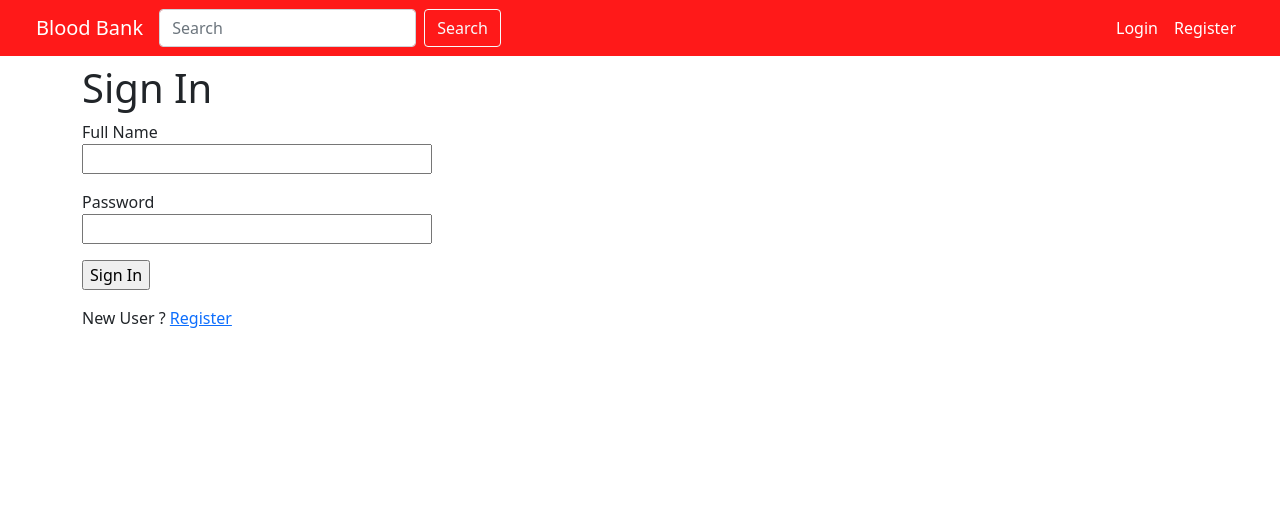
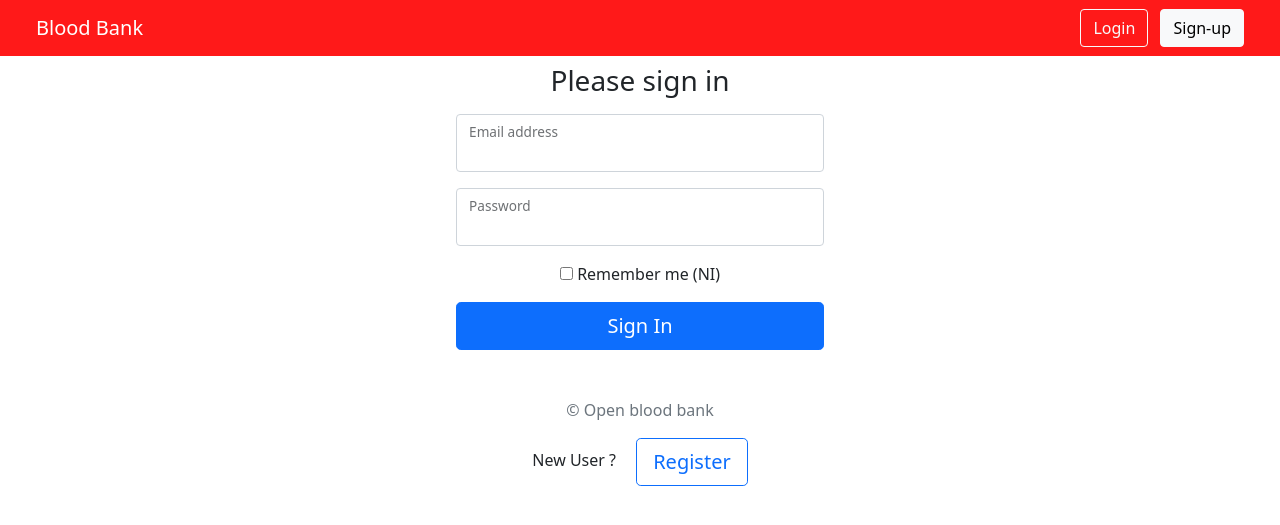
Before and after one commit to Ashu-r/blood-bank, a Flask app: page /login in a window 1280 px wide. Shown: the top 525 px of the page. Run offline with Flask 2, Linux system fonts and the light colour scheme; parts of the project's set-up code (start-up, migrations or seed data) failed here and were passed over.

Commit message:
Login page with bootstrap

```diff
--- a/app/templates/base.html
+++ b/app/templates/base.html
@@ -22,40 +22,16 @@
 	<body>
 		<nav class="navbar navbar-expand-lg navbar-dark px-lg-4 mb-2" style="background-color: #ff1919">
 			<div class="container-fluid">
-				<a class="navbar-brand" href="{{url_for('index')}}">Blood Bank</a>
-				<button
-					class="navbar-toggler"
-					type="button"
-					data-bs-toggle="collapse"
-					data-bs-target="#navbarSupportedContent"
-					aria-controls="navbarSupportedContent"
-					aria-expanded="false"
-					aria-label="Toggle navigation"
-				>
-					<span class="navbar-toggler-icon"></span>
-				</button>
-				<div class="collapse navbar-collapse" id="navbarSupportedContent">
-					<ul class="navbar-nav me-auto mb-2 mb-lg-0">
-						<form class="d-flex">
-							<input class="form-control me-2" type="search" placeholder="Search" aria-label="Search" />
-							<button class="btn btn-outline-light" type="submit">Search</button>
-						</form>
-					</ul>
-				</div>
-				<div class="navbar-nav">
-					<li class="nav-item">
-						<a class="nav-link text-white" href="/login">Login</a>
-					</li>
-					<li class="nav-item">
-						<a class="nav-link text-white" href="/register">Register</a>
-					</li>
+				<a class="navbar-brand" href="/">Blood Bank</a>
+				<div class="text-end">
+					<a type="button" href="{{url_for('login')}}" class="btn btn-outline-light me-2">Login</a>
+					<a type="button" href="{{url_for('register')}}" class="btn btn-light">Sign-up</a>
 				</div>
 			</div>
 		</nav>
 
 		{% with messages = get_flashed_messages() %} {% if messages %} {% for message in messages %} {{message}} {% endfor %} {% endif %} {% endwith %}
-
-		<div class="container">{%block content%} {% endblock %}</div>
+		{%block content%} {% endblock %}
 
 		<!--Bootstrap Bundle with Popper -->
 		<script
--- a/app/templates/login.html
+++ b/app/templates/login.html
@@ -1,24 +1,35 @@
-{% extends 'base.html' %}
+{% extends 'base.html' %} {% block content %}
+<div class="text-center">
+	<div class="text-center d-inline-flex">
+		<main class="form-signin">
+			<form action="" method="POST">
+				{{form.hidden_tag()}}
 
-{% block content %}
-<h1>Sign In</h1>
-<form action="" method='POST'>
-    {{form.hidden_tag()}}
-    <p>
-        {{form.username.label}}<br>
-        {{form.username(size=32)}}<br>
-        {% for error in form.username.errors %}
-        <span style="color: red;"> [{{error}}] </span>
-        {% endfor %}
-    </p>
-    <p>
-        {{form.password.label}}<br>
-        {{form.password(size=32)}}<br>
-        {% for error in form.password.errors %}
-        <span style="color: red;"> [{{error}}] </span>
-        {% endfor %}
-    </p>
-    <p>{{form.submit()}}</p>
-</form>
-<p>New User ? <a href="/register">Register</a></p>
+				<h1 class="h3 mb-3 fw-normal">Please sign in</h1>
+
+				<div class="form-floating mb-3">
+					{{form.username(class_="form-control")}}
+					<label for="floatingInput">Email address</label>
+				</div>
+				{% for error in form.username.errors %}
+				<span style="color: red"> [{{error}}] </span>
+				{% endfor %}
+				<div class="form-floating mb-3">
+					{{form.password(size=32, class_="form-control")}}
+					<label for="floatingPassword">Password</label>
+				</div>
+				{% for error in form.password.errors %}
+				<span style="color: red"> [{{error}}] </span>
+				{% endfor %}
+				<div class="checkbox mb-3">
+					<label> <input type="checkbox" value="remember-me" /> Remember me (NI)</label>
+				</div>
+				{{form.submit(class_="w-100 btn btn-lg btn-primary")}}
+				<p class="mt-5 mb-3 text-muted">© Open blood bank</p>
+				<p>New User ? <a class="btn btn-lg btn-outline-primary ms-3" href="/register">Register</a></p>
+			</form>
+		</main>
+	</div>
+</div>
+
 {% endblock %}
```
Also changed, not shown: app/__init__.py (+5 -2 lines), 1 other file.
